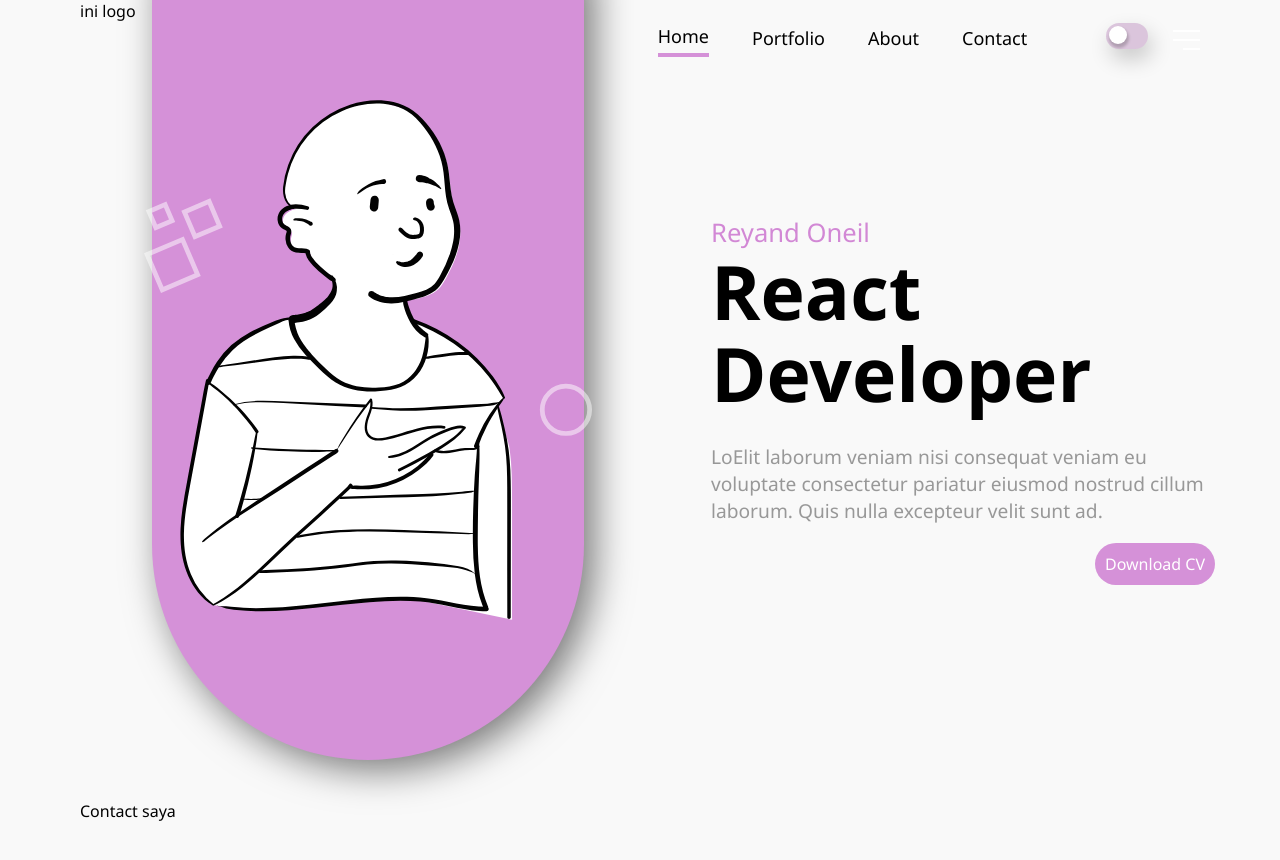
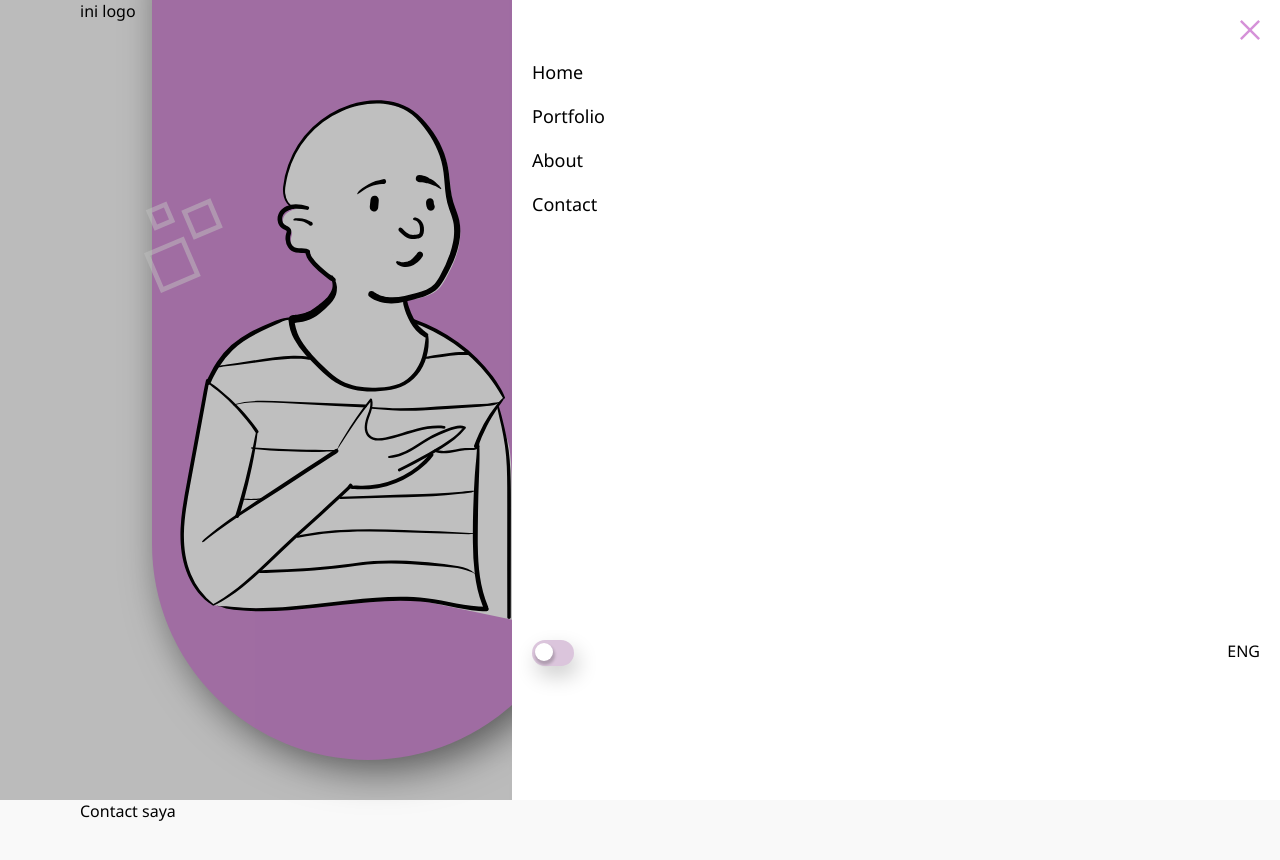
Before and after one commit to reyandoneil/web-profile, a React (Create React App) app in the folder client/: page / in a window 1280 px wide. Both pictures are taken after a click on the picture 1186 px from the left and 40 px from the top of the page. Shown: the top 860 px of the page. Built offline with nearby package versions, Linux system fonts and the light colour scheme.

Commit message:
add side bar

```diff
--- a/client/src/App.js
+++ b/client/src/App.js
@@ -6,6 +6,7 @@ import Modal from './Components/Modal/Modal'
 import Hero from './Components/Hero/Hero'
 import Portfolio from './Components/Portofolio/Portfolio'
 import Scroll from './Components/ScrollButton/ScrollButton'
+import SideNavbar from './Components/SideNavbar/SideNavbar'
 
 
 function App() {
@@ -46,18 +47,24 @@ function App() {
       }
       window.onoffline = (e) => {
         setStatusInternet(false);
-        console.log(e);
         setModalMessage({
           status: "Connection Lost",
           Message: e.type
         })
       }
     },[statusInternet])
+
+    const [isOpen, setIsOpen] = useState(false)
+    const toggle = () => {
+      setIsOpen(!isOpen)
+    }
+
   return (
     <>
       <GlobalStyle/>
+      {isOpen && (<SideNavbar isOpen={isOpen} toggle={toggle} active={ navbar}/>) }
       <Scroll orientation={scrollTo}/>
-      <Navbar active={ navbar}/>
+      <Navbar active={ navbar} toggle={toggle}/>
       {statusInternet ? '' : <Modal text={modalMassage}/>}
       <Hero/>
       <Portfolio/>
--- a/client/src/Components/Hero/Hero.js
+++ b/client/src/Components/Hero/Hero.js
@@ -25,7 +25,6 @@ import Button from '../Button/Button'
 
 
 function Hero() {
-
 
     return (
         <>
--- a/client/src/Components/Hero/HeroElements.js
+++ b/client/src/Components/Hero/HeroElements.js
@@ -37,25 +37,23 @@ export const HeroLeft = styled.div`
     align-items: center;
     justify-content: center;
     min-width: 45vw;
+     /* ----------- iPhone 5, 5S, 5C and 5SE ----------- */
 
-    @media only screen and (max-width: 768px) {
-        /* max-width: 100vw; */
-    }
 
 `;
 
 
 
 export const Img = styled.img`
-    /* margin-top:50px;
-    margin-left: 250px; */
-
     height:65%;
     object-fit: cover;
-    /* border-radius: 0px 0px 600px 600px; */
-    @media only screen and (max-width: 768px) {
-        margin-top: 45px;
-
+    /* ----------- iPhone 5, 5S, 5C and 5SE ----------- */
+    @media only screen
+        and (min-device-width: 320px)
+        and (max-device-width: 568px)
+        and (-webkit-min-device-pixel-ratio: 2)
+        and (orientation: portrait) {
+            margin-top     : 50px ;
     }
     `;
 
@@ -71,7 +69,7 @@ export const ImageWraper = styled.div`
     box-shadow: 10px 10px 38px 0px rgba(0,0,0,0.53);
 
     @media only screen and (max-width: 768px) {
-        height: 65vh;
+        height: 62vh;
         border-radius: 0px 0px 0px 0px;
         width: 100vw;
         box-shadow: none;
@@ -143,6 +141,7 @@ export const Paragraf = styled.p `
 
 export const ButtonWraper = styled.div`
     align-self: flex-end;
+
     @media only screen
         and (min-device-width: 375px)
         and (max-device-width: 667px)
--- a/client/src/Components/Navbar/Navbar.js
+++ b/client/src/Components/Navbar/Navbar.js
@@ -7,7 +7,8 @@ import {
     NavMenu,
     SwitchButtonWraper,
     NavBarWraper,
-    MobileIcon
+    MobileIcon,
+    MobileIconWraper
 } from './NavbarElements'
 import { links } from '../../data'
 import SwitchButton from '../SwitchButton/SwitchButton'
@@ -16,14 +17,13 @@ import BurgerIcon from '../../Assets/mobileIcon.svg'
 import BurgerIconP from '../../Assets/mobileIcon-p.svg'
 
 
-function Navbar({ active }) {
+function Navbar({ active, toggle }) {
     const { t } = useTranslation()
     const [value, setValue] = useState(false)
     return (
 
         <Container active={active} >
             <NavBarWraper>
-
                 <LeftNav>
                     ini logo
                 </LeftNav>
@@ -48,12 +48,14 @@ function Navbar({ active }) {
                             handleToggle={() => setValue(!value)}
                         />
                     </SwitchButtonWraper>
-                    {active
-                    ?
-                    <MobileIcon src={BurgerIconP}/>
-                    :
-                    <MobileIcon src={BurgerIcon}/>
-                    }
+                    <MobileIconWraper>
+                        {active
+                            ?
+                            <MobileIcon src={BurgerIconP} onClick={toggle} />
+                            :
+                            <MobileIcon src={BurgerIcon} onClick={toggle} />
+                        }
+                    </MobileIconWraper>
                 </RightNav>
             </NavBarWraper>
         </Container>
--- a/client/src/Components/Navbar/NavbarElements.js
+++ b/client/src/Components/Navbar/NavbarElements.js
@@ -2,21 +2,13 @@ import styled from "styled-components";
 import { Link } from 'react-scroll'
 
 export const Container = styled.nav`
-    /* display: flex; */
     position: fixed;
     background-color: transparant;
-    width: 100vw;
+    max-width: 100vw;
 
     ${({ active }) => active && `
     background: white;
     Transition:0.3s all linear;`}
-
-    @media only screen and (max-width: 768px) {
-            /* background-color: white; */
-
-        }
-
-
 
 `;
 export const NavBarWraper = styled.div`
@@ -24,11 +16,11 @@ export const NavBarWraper = styled.div`
     margin-left: 80px;
     margin-right: 80px;
     display: flex;
+
     @media only screen and (max-width: 768px) {
         margin-left: 20px;
         margin-right: 20px;
         height: 60px;
-
             }
 `;
 
@@ -98,4 +90,15 @@ export const SwitchButtonWraper = styled.div`
 export const MobileIcon = styled.img`
     height: 20px;
     cursor: pointer;
+
     `;
+
+export const MobileIconWraper = styled.div`
+    @media screen
+        and (min-device-width: 1200px)
+        and (max-device-width: 1600px)
+        and (-webkit-min-device-pixel-ratio: 1) {
+            display :none ;
+        }
+
+`;
--- a/client/src/Components/SideNavbar/SideNavbar.js
+++ b/client/src/Components/SideNavbar/SideNavbar.js
@@ -0,0 +1,51 @@
+import React, { useState } from 'react'
+import {
+    SideBarContainer,
+    NavMenu,
+    TopMenu,
+    BottomMenu,
+    Text,
+    CloseIcon,
+    NavButton
+} from './SideNavbarElements'
+import SwitchButton from '../SwitchButton/SwitchButton'
+import CloseBtn from '../../Assets/close.svg'
+import { links } from '../../data'
+import { useTranslation } from 'react-i18next'
+
+
+
+
+export default function SideNavbar({ toggle, isOpen }) {
+    const [value, setValue] = useState()
+    console.log(value, 'sidebar');
+    const { t } = useTranslation()
+
+    return (
+        <SideBarContainer isOpen={isOpen}>
+            <NavMenu>
+                <TopMenu>
+                    <CloseIcon src={CloseBtn} onClick={toggle} />
+                    {links.map(link => {
+                        return <NavButton
+                            to={link.url}
+                            key={link.id}
+                            smooth={true}
+                            duration={600}
+                            spy={true}
+                            exact='true'
+                            offset={-50}
+                        >{t(`NAVBAR.${link.text}`)}</NavButton>
+                    })}
+                </TopMenu>
+                <BottomMenu>
+                    <SwitchButton
+                        isOn={value}
+                        handleToggle={() => setValue(!value)}
+                    />
+                    <Text>ENG</Text>
+                </BottomMenu>
+            </NavMenu>
+        </SideBarContainer>
+    )
+}
--- a/client/src/Components/SideNavbar/SideNavbarElements.js
+++ b/client/src/Components/SideNavbar/SideNavbarElements.js
@@ -0,0 +1,60 @@
+import styled from "styled-components";
+import { Link } from 'react-scroll'
+
+
+export const SideBarContainer = styled.nav`
+    position: fixed;
+    z-index: 999;
+    height: 100vh;
+    width: 100vw;
+    background-color: rgba(0,0,0,0.25);
+    opacity: 10%;
+    position: fixed;
+    display: flex;
+    flex-direction: column;
+    align-items: flex-end;
+    opacity: ${({ isOpen }) => (isOpen ? '100%' : '0')};
+
+    `;
+
+export const NavMenu = styled.div`
+    height: 100vh;
+    width: 60vw;
+    background-color: white;
+
+`
+
+export const TopMenu = styled.div`
+    min-height: 80vh;
+    margin-left: 20px;
+    margin-right: 20px;
+    display: flex;
+    flex-direction: column;
+
+`;
+
+export const BottomMenu = styled.div`
+    margin-left: 20px;
+    margin-right: 20px;
+    max-height: 20vh;
+    display: flex;
+    flex-direction: row;
+    justify-content: space-between;
+`;
+
+export const Text = styled.span`
+
+`;
+
+export const CloseIcon  = styled.img`
+    height: 20px;
+    cursor: pointer;
+    align-self: flex-end;
+    margin-top: 20px;
+`;
+
+export const NavButton = styled(Link)`
+    margin-top: 20px;
+    font-size: 18px;
+    cursor: pointer;
+`;
--- a/client/src/Components/SwitchButton/SwitchButton.js
+++ b/client/src/Components/SwitchButton/SwitchButton.js
@@ -1,27 +1,24 @@
-import {useEffect} from 'react'
+import { useEffect } from 'react'
 import {
     CheckBoxWraper,
     CheckBox,
     CheckBoxLabel
 } from './SwitchButtonElements'
 
-import {useTranslation} from 'react-i18next'
+import { useTranslation } from 'react-i18next'
 
 import ReactTooltip from "react-tooltip";
 
-function SwitchButton({handleToggle, isOn}) {
+function SwitchButton({ handleToggle, isOn }) {
     const { i18n } = useTranslation()
-
-
     useEffect(() => {
-        if(isOn){
-            // console.log('indonesia');
+        if (isOn) {
             i18n.changeLanguage('idn')
         } else {
             i18n.changeLanguage('eng')
-            // console.log('inggris');
         }
-    },[i18n, isOn])
+    }, [i18n, isOn])
+    console.log( isOn, '<-----------');
     return (
         <>
             <CheckBoxWraper data-tip data-for="registerTip">
@@ -32,7 +29,7 @@ function SwitchButton({handleToggle, isOn}) {
                     checked={isOn}
 
                 />
-             <CheckBoxLabel htmlFor="checkbox"/>
+                <CheckBoxLabel htmlFor="checkbox" />
                 <ReactTooltip
                     id="registerTip"
                     place="top"
--- a/client/src/globalStyle.js
+++ b/client/src/globalStyle.js
@@ -1,7 +1,7 @@
 import {createGlobalStyle} from 'styled-components'
 
 const GlobalStyle = createGlobalStyle`
-    body {
+body {
         display: flex;
         background-color: #F9F9F9;
         font-family: 'Segoe UI', Tahoma, Geneva, Verdana, sans-serif;
```
Also changed, not shown: client/src/Assets/close.svg (added). Lines whose indentation alone changed are shown as unchanged.
